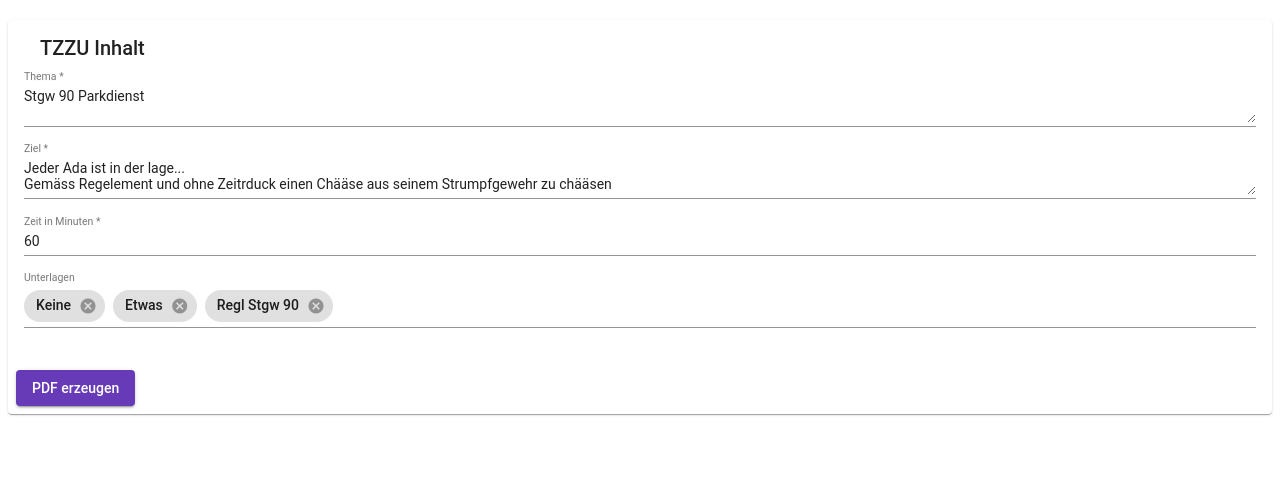
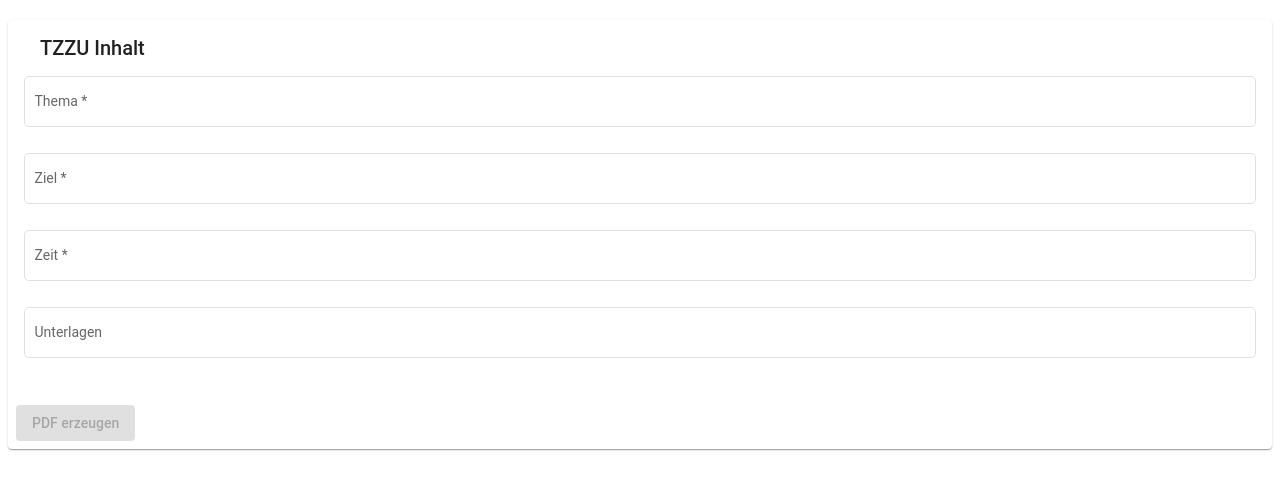
Before and after one commit to PascalHonegger/TZZU, an Angular app: page /#/tzzu in a window 1280 px wide. Shown: the top 490 px of the page. Built offline with nearby package versions, Linux system fonts and the light colour scheme.

Commit message:
TZZU improvements

```diff
--- a/package.json
+++ b/package.json
@@ -22,6 +22,7 @@
     "@angular/pwa": "^0.800.3",
     "@angular/router": "~8.0.1",
     "@angular/service-worker": "~8.0.1",
+    "hammerjs": "^2.0.8",
     "jspdf": "^1.5.3",
     "rxjs": "~6.5.2",
     "tslib": "^1.9.0",
--- a/src/app/app.module.ts
+++ b/src/app/app.module.ts
@@ -19,6 +19,7 @@ import { MatIconModule } from '@angular/material/icon';
 import { MatSnackBarModule } from '@angular/material/snack-bar';
 import { ServiceWorkerModule } from '@angular/service-worker';
 import { environment } from '../environments/environment';
+import { MAT_FORM_FIELD_DEFAULT_OPTIONS, MatFormFieldDefaultOptions } from '@angular/material/form-field';
 
 @NgModule({
   declarations: [
@@ -42,7 +43,12 @@ import { environment } from '../environments/environment';
     MatSnackBarModule,
     ServiceWorkerModule.register('ngsw-worker.js', { enabled: environment.production })
   ],
-  providers: [],
+  providers: [
+    {
+      provide: MAT_FORM_FIELD_DEFAULT_OPTIONS,
+      useValue: { appearance: 'outline' } as MatFormFieldDefaultOptions
+    }
+  ],
   bootstrap: [AppComponent]
 })
 export class AppModule { }
--- a/src/app/tzzu-creator/tzzu-creator.component.html
+++ b/src/app/tzzu-creator/tzzu-creator.component.html
@@ -7,37 +7,42 @@
       <div class="row">
         <div class="col">
           <mat-form-field class="full-width">
-            <textarea matInput placeholder="Thema" formControlName="T"></textarea>
+            <mat-label>Thema</mat-label>
+            <textarea matInput cdkTextareaAutosize formControlName="T"></textarea>
           </mat-form-field>
         </div>
       </div>
       <div class="row">
         <div class="col">
           <mat-form-field class="full-width">
-            <textarea matInput placeholder="Ziel" formControlName="Zi"></textarea>
+            <mat-label>Ziel</mat-label>
+            <textarea matInput cdkTextareaAutosize formControlName="Zi"></textarea>
           </mat-form-field>
         </div>
       </div>
       <div class="row">
         <div class="col">
           <mat-form-field class="full-width">
-            <input type="number" matInput placeholder="Zeit in Minuten" formControlName="Ze">
+            <mat-label>Zeit</mat-label>
+            <input type="number" placeholder="60" matInput formControlName="Ze">
           </mat-form-field>
         </div>
       </div>
       <div class="row">
         <div class="col">
           <mat-form-field class="full-width">
+            <mat-label>Unterlagen</mat-label>
             <mat-chip-list #chipList>
               <mat-chip *ngFor="let u of U" [selectable]="false"
                         [removable]="true" (removed)="remove(u)">
                 {{u}}
                 <mat-icon matChipRemove>cancel</mat-icon>
               </mat-chip>
-              <input placeholder="Unterlagen"
+              <input
                       [matChipInputFor]="chipList"
                       [matChipInputAddOnBlur]="true"
-                      (matChipInputTokenEnd)="add($event)">
+                      (matChipInputTokenEnd)="add($event)"
+                      placeholder="Keine">
             </mat-chip-list>
           </mat-form-field>
         </div>
--- a/src/app/tzzu-creator/tzzu-creator.component.ts
+++ b/src/app/tzzu-creator/tzzu-creator.component.ts
@@ -10,12 +10,12 @@ import * as jsPDF from 'jspdf';
 })
 export class TzzuCreatorComponent {
   public tzzuForm = this.fb.group({
-    T: ['Stgw 90 Parkdienst', Validators.required],
-    Zi: ['Jeder Ada ist in der lage...\nGemäss Regelement und ohne Zeitrduck einen Chääse aus seinem Strumpfgewehr zu chääsen', Validators.required],
-    Ze: [60, Validators.required]
+    T: ['', Validators.required],
+    Zi: ['', Validators.required],
+    Ze: ['', Validators.required]
   });
 
-  public U: string[] = ['Keine','Etwas','Regl Stgw 90'];
+  public U: string[] = [];
 
   add(event: MatChipInputEvent): void {
     const input = event.input;
@@ -53,7 +53,7 @@ export class TzzuCreatorComponent {
       doc.setFontSize(150);
       doc.setFontStyle('bold');
       const { h: h1 } = doc.getTextDimensions(title);
-      doc.text(title, 1, height / 2);
+      doc.text(title, 1, height / 2 + h1 / 6);
       doc.setFontSize(42);
       doc.setFontStyle('normal');
       const { h: h2 } = doc.getTextDimensions(str);
--- a/src/polyfills.ts
+++ b/src/polyfills.ts
@@ -52,6 +52,8 @@
  *
  */
 
+import 'hammerjs';
+
 /***************************************************************************************************
  * Zone JS is required by default for Angular itself.
  */
--- a/src/styles.scss
+++ b/src/styles.scss
@@ -1,2 +1,18 @@
-/* You can add global styles to this file, and also import other style files */
-@import '@angular/material/prebuilt-themes/deeppurple-amber.css';
+@import '~@angular/material/theming';
+
+@include mat-core();
+
+// Define the palettes for your theme using the Material Design palettes available in palette.scss
+// (imported above). For each palette, you can optionally specify a default, lighter, and darker
+// hue. Available color palettes: https://material.io/design/color/
+$military-app-primary: mat-palette($mat-green);
+$military-app-accent:  mat-palette($mat-teal);
+$military-app-warn:    mat-palette($mat-red);
+
+// Create the theme object (a Sass map containing all of the palettes).
+$military-app-theme: mat-light-theme($military-app-primary, $military-app-accent, $military-app-warn);
+
+// Include theme styles for core and each component used in your app.
+// Alternatively, you can import and @include the theme mixins for each component
+// that you are using.
+@include angular-material-theme($military-app-theme);
```
Also changed, not shown: 1 other file (tests, documents, lock files or other folders).
